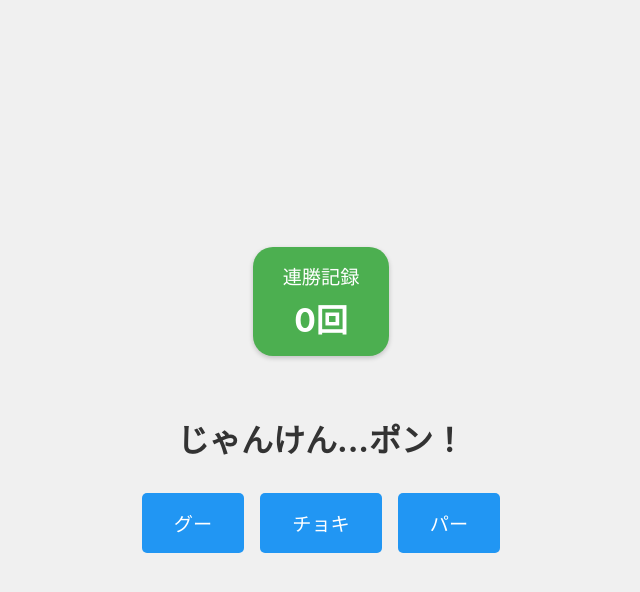
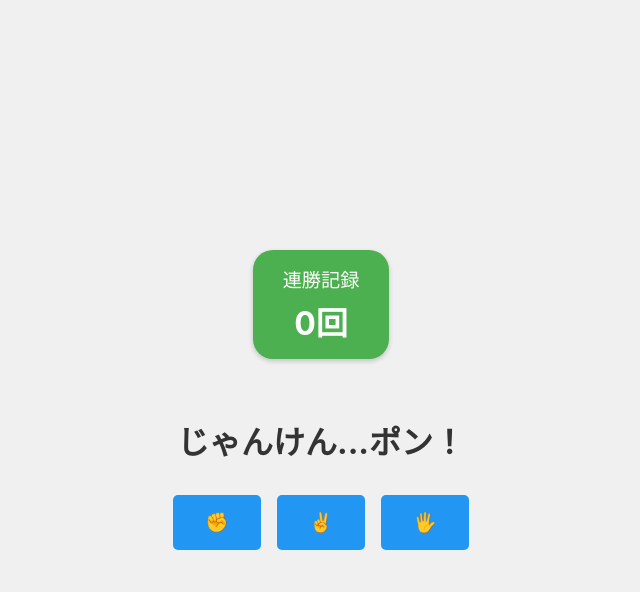
Before and after one commit to nakakei6439/JankenGame, a React (Create React App) app: page / in a window 1280 px wide. Both pictures are taken after a click on the button "スタート". Shown: the top 592 px of the page, without its empty margins (319-959 px from the left). Built offline with nearby package versions, Linux system fonts and the light colour scheme.

Commit message:
グーチョキパーを絵文字に変更

```diff
--- a/src/components/GameScreen.tsx
+++ b/src/components/GameScreen.tsx
@@ -29,6 +29,14 @@ const GameScreen: React.FC<GameScreenProps> = ({ onGameOver }) => {
     return hands[Math.floor(Math.random() * hands.length)];
   };
 
+  const getHandEmoji = (hand: Hand): string => {
+    switch (hand) {
+      case 'グー': return '✊';
+      case 'チョキ': return '✌️';
+      case 'パー': return '🖐️';
+    }
+  };
+
   const determineWinner = (player: Hand, computer: Hand): Result => {
     if (player === computer) return 'あいこ';
     if (
@@ -50,7 +58,7 @@ const GameScreen: React.FC<GameScreenProps> = ({ onGameOver }) => {
 
     if (gameResult === '勝ち') {
       setStreak(prev => prev + 1);
-      setMessage(`コンピューター: ${computerHand}\nあなたの勝ち！`);
+      setMessage(`コンピューター: ${getHandEmoji(computerHand)}\nあなたの勝ち！`);
       // 次のじゃんけんの準備
       setShowButtons(false);
       setTimeout(() => {
@@ -58,17 +66,19 @@ const GameScreen: React.FC<GameScreenProps> = ({ onGameOver }) => {
         setShowButtons(true);
       }, 2000);
     } else if (gameResult === '負け') {
-      setMessage(`コンピューター: ${computerHand}\nあなたの負け...`);
+      setMessage(`コンピューター: ${getHandEmoji(computerHand)}\nあなたの負け...`);
       setShowButtons(false);
       // スタート画面に戻る
       setTimeout(() => {
         onGameOver(streak);
       }, 2000);
     } else {
-
+      setMessage(`コンピューター: ${getHandEmoji(computerHand)}\nあいこで...しょ！！`);
+      setShowButtons(false);
       setTimeout(() => {
-        setMessage(`コンピューター: ${computerHand}\nあいこで...しょ！！`);
-      }, 1000);
+        setMessage('じゃんけん...');
+        setShowButtons(true);
+      }, 2000);
     }
   };
 
@@ -81,9 +91,9 @@ const GameScreen: React.FC<GameScreenProps> = ({ onGameOver }) => {
       <h2>{message}</h2>
       {showButtons && (
         <div className="choice-buttons">
-          <button onClick={() => handleChoice('グー')}>グー</button>
-          <button onClick={() => handleChoice('チョキ')}>チョキ</button>
-          <button onClick={() => handleChoice('パー')}>パー</button>
+          <button onClick={() => handleChoice('グー')}>✊</button>
+          <button onClick={() => handleChoice('チョキ')}>✌️</button>
+          <button onClick={() => handleChoice('パー')}>🖐️</button>
         </div>
       )}
     </div>
```
